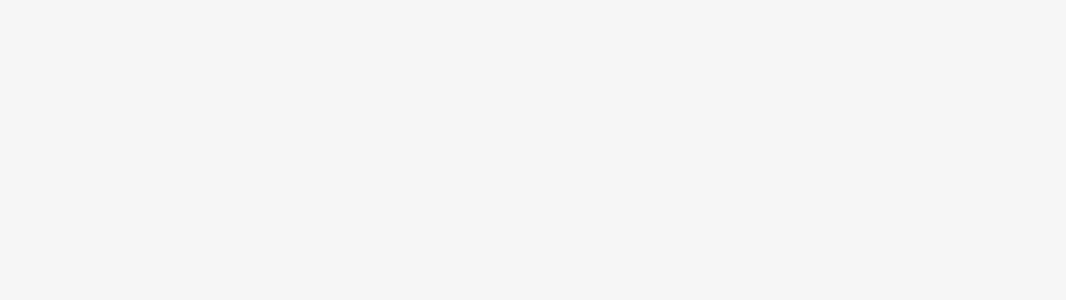
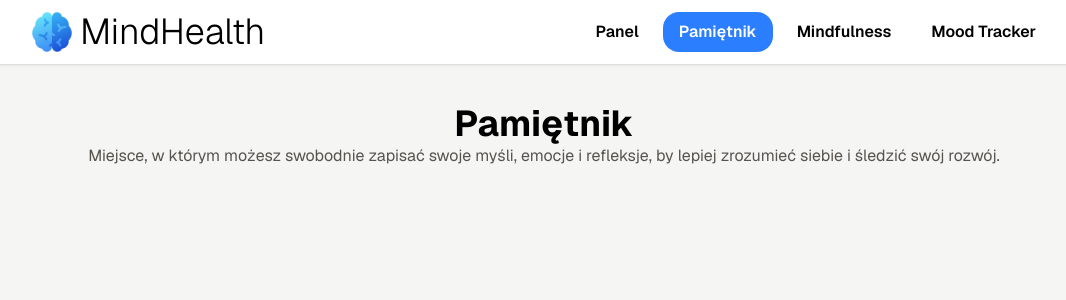
Before and after one commit to OKE225/MindHealth, a React (Vite) app in the folder client/: page /memorials in a window 1280 px wide. Before the commit this address had no page. Shown: the top 300 px of the page, without its empty margins (96-1162 px from the left). Built offline with nearby package versions, Linux system fonts and the light colour scheme.

Commit message:
Create memorials page

```diff
--- a/client/src/App.tsx
+++ b/client/src/App.tsx
@@ -7,6 +7,7 @@ import MoodTrackerPage from "./pages/MoodTrackerPage";
 import { ApplicationContext } from "./ApplicationContext";
 import { useState } from "react";
 import ExercisePage from "./pages/ExercisePage";
+import MemorialsPage from "./pages/MemorialsPage";
 
 const App = () => {
   const [nameTodayMood, setNameTodayMood] = useState<string>("");
@@ -18,6 +19,7 @@ const App = () => {
       <Routes>
         <Route path="/" element={<LandingPage />} />
         <Route path="/application" element={<ApplicationPage />} />
+        <Route path="/memorials" element={<MemorialsPage />} />
         <Route path="/application/mindfulness" element={<MindfulnessPage />} />
         <Route path="/application/mindfulness/:id" element={<ExercisePage />} />
         <Route path="/application/mood-tracker" element={<MoodTrackerPage />} />
--- /dev/null
+++ b/client/src/components/MemorialsHeaders.tsx
@@ -0,0 +1,13 @@
+const MemorialsHeaders = () => {
+  return (
+    <div className="text-center my-10">
+      <h3 className="text-4xl font-bold">Pamiętnik</h3>
+      <p className="text-stone-600">
+        Miejsce, w którym możesz swobodnie zapisać swoje myśli, emocje i
+        refleksje, by lepiej zrozumieć siebie i śledzić swój rozwój.
+      </p>
+    </div>
+  );
+};
+
+export default MemorialsHeaders;
--- a/client/src/components/NavbarWithLinks.tsx
+++ b/client/src/components/NavbarWithLinks.tsx
@@ -21,6 +21,9 @@ const NavbarWithLinks = () => {
           <NavLink to="/application" end className={getClassNames}>
             Panel
           </NavLink>
+          <NavLink to="/memorials" className={getClassNames}>
+            Pamiętnik
+          </NavLink>
           <NavLink to="/application/mindfulness" className={getClassNames}>
             Mindfulness
           </NavLink>
--- /dev/null
+++ b/client/src/pages/MemorialsPage.tsx
@@ -0,0 +1,16 @@
+import MemorialsHeaders from "../components/MemorialsHeaders";
+import NavbarWithLinks from "../components/NavbarWithLinks";
+
+const MemorialsPage = () => {
+  return (
+    <div>
+      <NavbarWithLinks />
+
+      <main className="w-[80%] mx-auto">
+        <MemorialsHeaders />
+      </main>
+    </div>
+  );
+};
+
+export default MemorialsPage;
```
